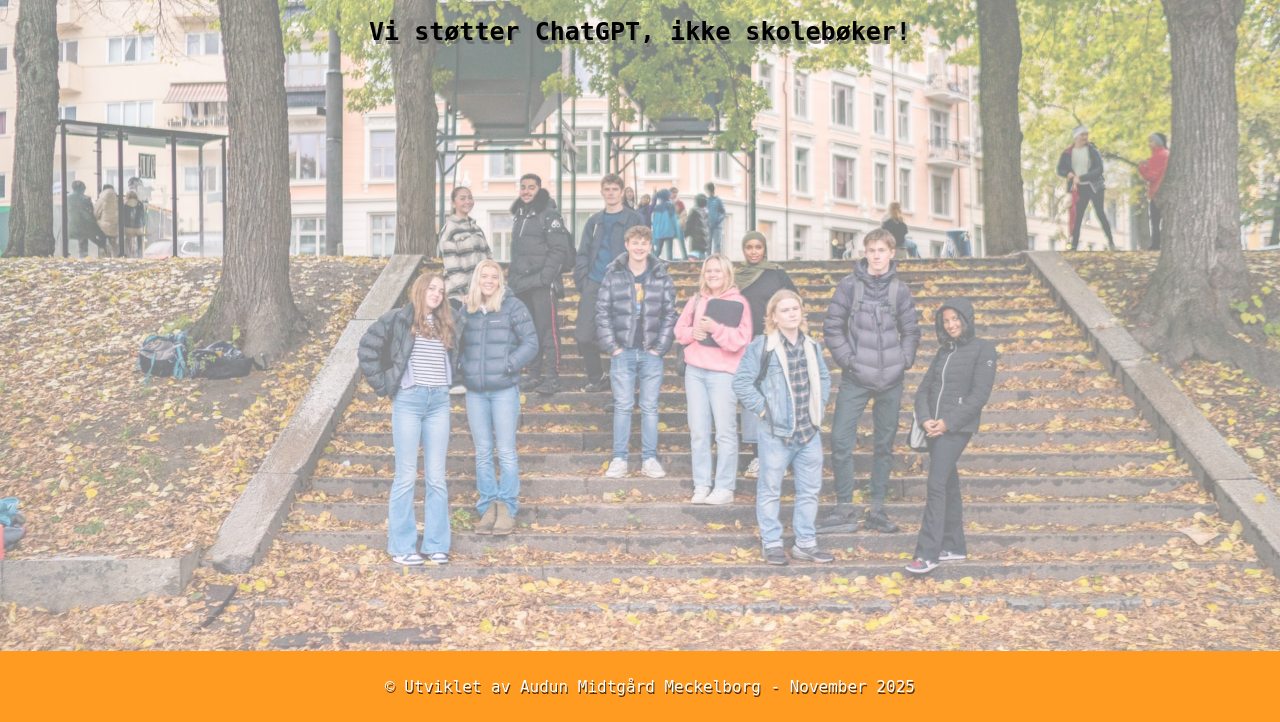
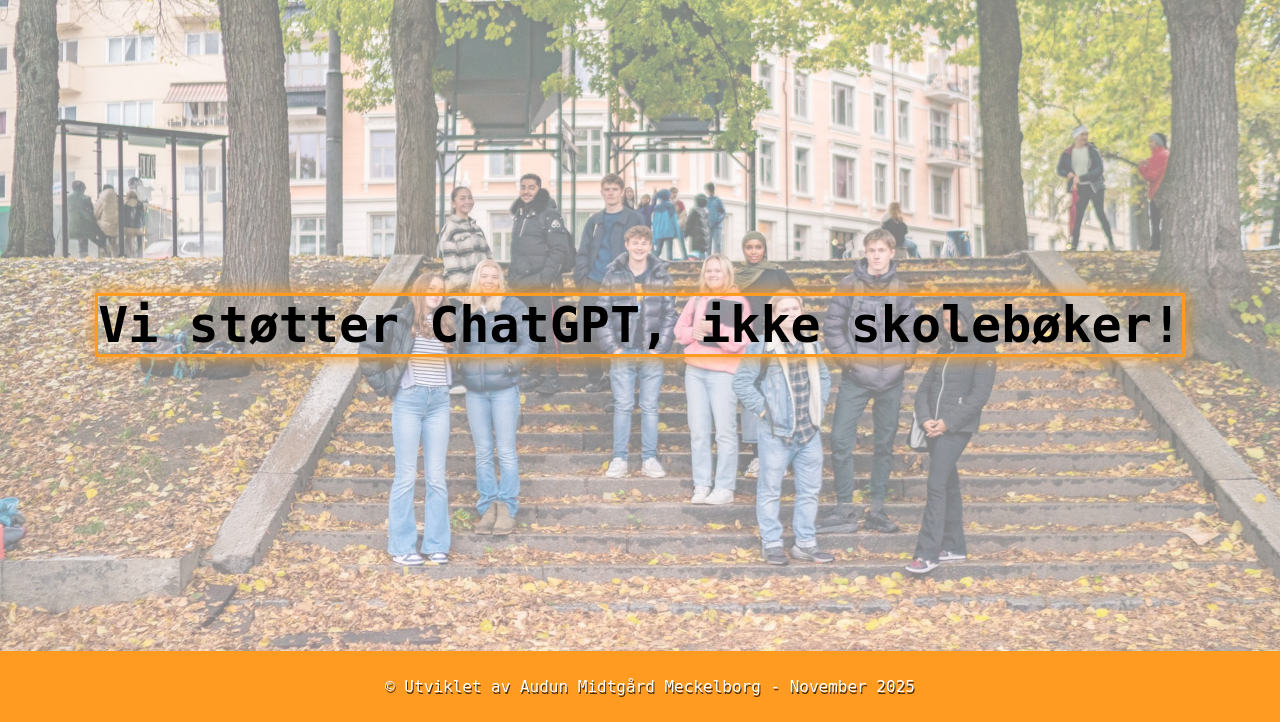
Before and after one commit to audun-web/Norsk-UTV, a Flask app: page / in a window 1280 px wide. Shown: the part 78-800 px from the top of the page. Run offline with Flask 3, Linux system fonts and the light colour scheme.

Commit message:
sentrerte teksten og la til en glow effekt

```diff
--- a/static/css/style.css
+++ b/static/css/style.css
@@ -40,12 +40,18 @@ footer p {
 /* Sier at body skal fylle hele kjermen, derfor blir footer pushet ned til bunnen av skjermen */
 .content {
     flex-grow: 1;
+    display: flex;
+    justify-content: center; /* Sentrerer horisontalt */
+    align-items: center;     /* Sentrerer vertikalt */
 }
 
 .tittel {
     font-family: 'Jetbrains Mono', monospace;
     color: black;
     text-align: center;
-    font-size: 25px;
-    text-shadow: 2px 4px rgba(100, 100, 100, 0.7);
+    font-size: 50px;
+    /* Korrekt syntaks for en solid kantlinje */
+    border: 3px solid #FF9B21;
+    /* En "glow"-effekt med samme farge som kantlinjen */
+    box-shadow: 0 0 15px #FF9B21;
 }
```
